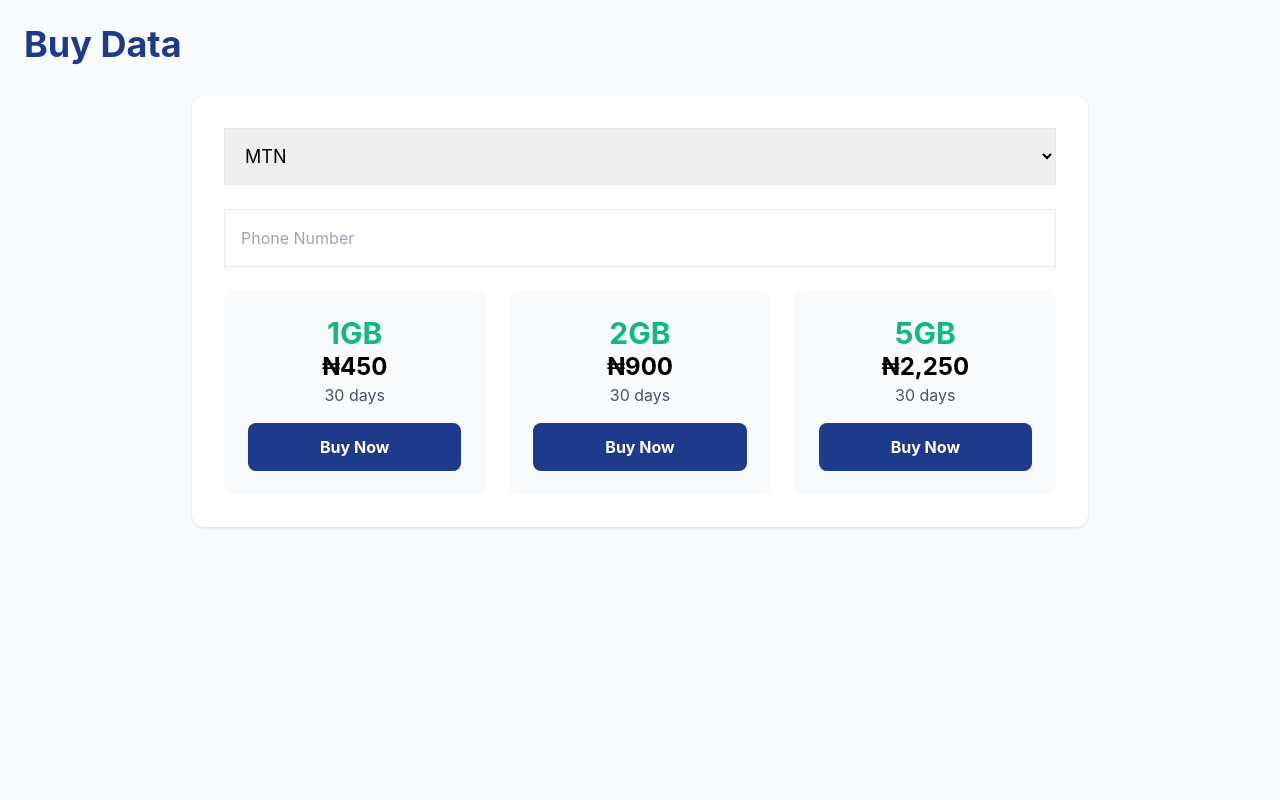
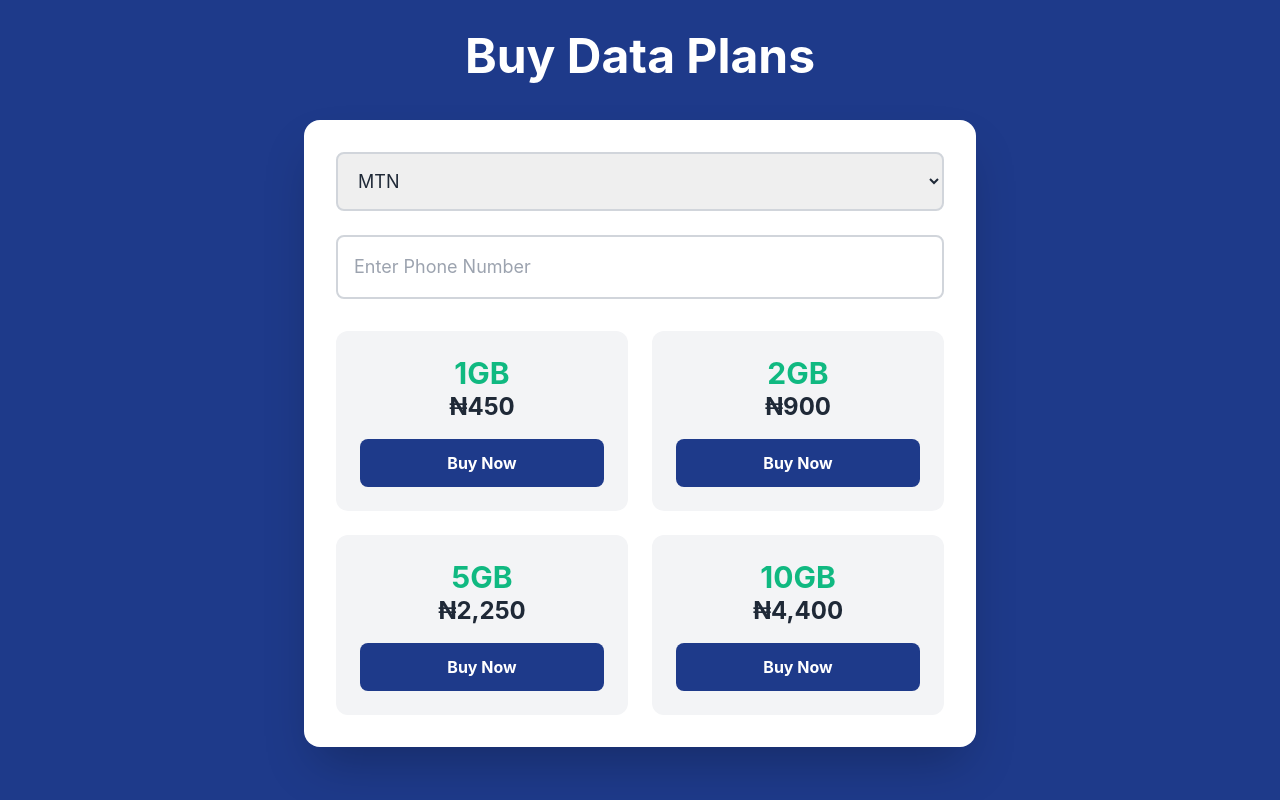
Before and after one commit to Lamido007/Dududata, a Next.js app: page /pages/data in a window 1280 px wide. Built offline with nearby package versions, Linux system fonts and the light colour scheme.

Commit message:
Refactor data component with new layout and options

```diff
--- a/pages/pages/data.js
+++ b/pages/pages/data.js
@@ -1,34 +1,37 @@
 import { useState } from 'react';
 
 export default function Data() {
-  const [network] = useState('MTN');
-
-  const plans = [
-    { size: '1GB', price: '₦450', validity: '30 days' },
-    { size: '2GB', price: '₦900', validity: '30 days' },
-    { size: '5GB', price: '₦2,250', validity: '30 days' },
-  ];
-
   return (
-    <div className="min-h-screen bg-gray-50 p-6">
-      <h1 className="text-4xl font-bold text-primary mb-8">Buy Data</h1>
-      <div className="max-w-4xl mx-auto">
-        <div className="bg-white rounded-xl shadow p-8">
-          <select className="w-full p-4 border mb-6 text-black text-lg">
-            <option>MTN</option><option>Glo</option><option>Airtel</option><option>9mobile</option>
-          </select>
-          <input placeholder="Phone Number" className="w-full p-4 border mb-6 text-black" />
-          <div className="grid md:grid-cols-3 gap-6">
-            {plans.map(p => (
-              <div key={p.size} className="bg-gray-50 p-6 rounded-lg text-center">
-                <p className="text-3xl font-bold text-accent">{p.size}</p>
-                <p className="text-2xl font-bold">{p.price}</p>
-                <p className="text-gray-600">{p.validity}</p>
-                <button className="mt-4 bg-primary text-white w-full py-3 rounded-lg font-bold">
-                  Buy Now
-                </button>
-              </div>
-            ))}
+    <div className="min-h-screen bg-gradient-to-br from-primary to-blue-900 text-white p-8">
+      <h1 className="text-5xl font-bold text-center mb-10">Buy Data Plans</h1>
+      <div className="max-w-2xl mx-auto bg-white text-gray-800 rounded-2xl p-8 shadow-2xl">
+        <select className="w-full p-4 mb-6 border-2 border-gray-300 rounded-lg text-lg">
+          <option>MTN</option>
+          <option>Glo</option>
+          <option>Airtel</option>
+          <option>9mobile</option>
+        </select>
+        <input placeholder="Enter Phone Number" className="w-full p-4 mb-8 border-2 border-gray-300 rounded-lg text-lg" />
+        <div className="grid grid-cols-2 gap-6">
+          <div className="bg-gray-100 p-6 rounded-xl text-center">
+            <p className="text-3xl font-bold text-accent">1GB</p>
+            <p className="text-2xl font-bold">₦450</p>
+            <button className="mt-4 bg-primary text-white w-full py-3 rounded-lg font-bold">Buy Now</button>
+          </div>
+          <div className="bg-gray-100 p-6 rounded-xl text-center">
+            <p className="text-3xl font-bold text-accent">2GB</p>
+            <p className="text-2xl font-bold">₦900</p>
+            <button className="mt-4 bg-primary text-white w-full py-3 rounded-lg font-bold">Buy Now</button>
+          </div>
+          <div className="bg-gray-100 p-6 rounded-xl text-center">
+            <p className="text-3xl font-bold text-accent">5GB</p>
+            <p className="text-2xl font-bold">₦2,250</p>
+            <button className="mt-4 bg-primary text-white w-full py-3 rounded-lg font-bold">Buy Now</button>
+          </div>
+          <div className="bg-gray-100 p-6 rounded-xl text-center">
+            <p className="text-3xl font-bold text-accent">10GB</p>
+            <p className="text-2xl font-bold">₦4,400</p>
+            <button className="mt-4 bg-primary text-white w-full py-3 rounded-lg font-bold">Buy Now</button>
           </div>
         </div>
       </div>
```
